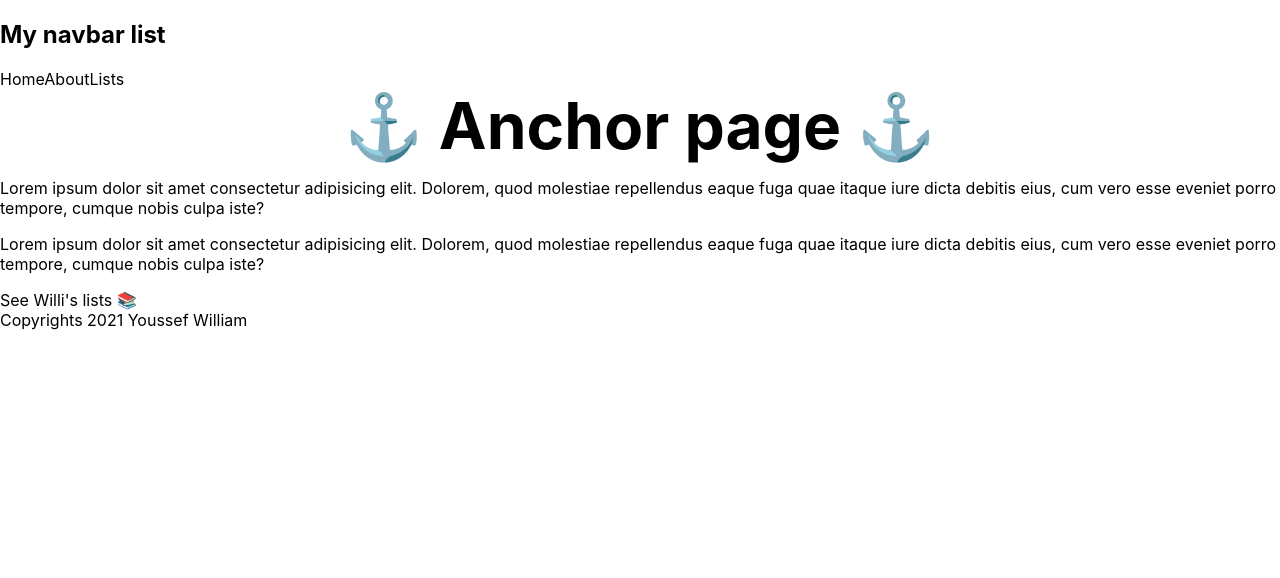
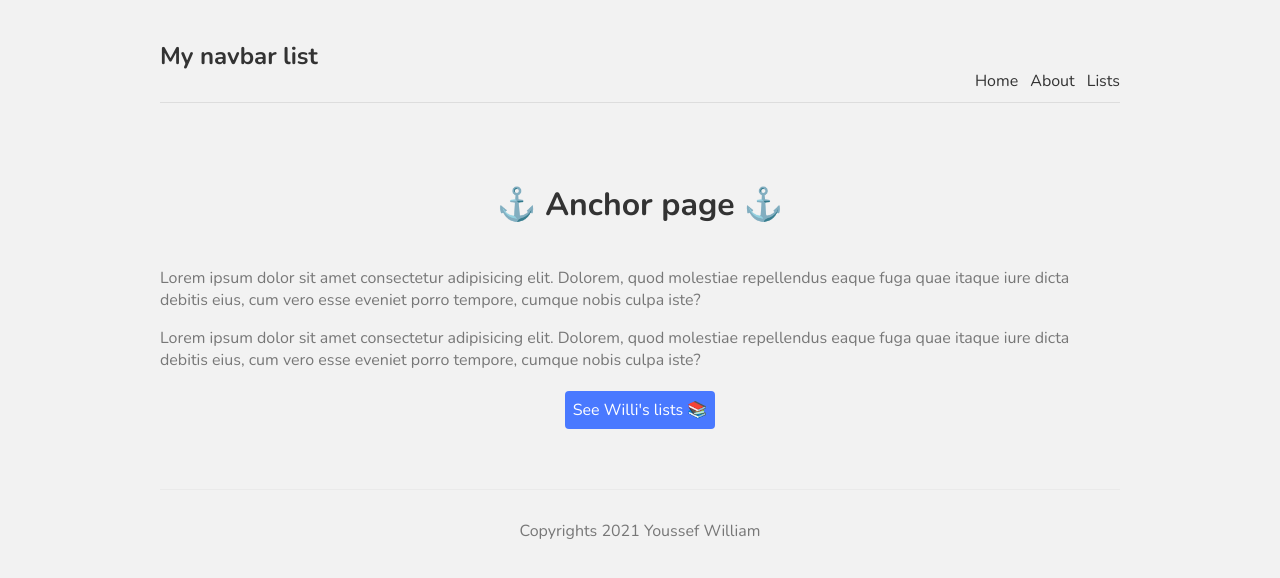
Before and after one commit to YoussefWilliam/next-js-beta, a Next.js app: page / in a window 1280 px wide. Shown: the top 578 px of the page. Built offline with nearby package versions, Linux system fonts and the light colour scheme.

Commit message:
Adding proper styles

```diff
--- a/styles/Home.module.css
+++ b/styles/Home.module.css
@@ -1,121 +1,18 @@
-.container {
-  min-height: 100vh;
-  padding: 0 0.5rem;
-  display: flex;
-  flex-direction: column;
-  justify-content: center;
-  align-items: center;
-  height: 100vh;
-}
-
-.main {
-  padding: 5rem 0;
-  flex: 1;
-  display: flex;
-  flex-direction: column;
-  justify-content: center;
-  align-items: center;
-}
-
-.footer {
-  width: 100%;
-  height: 100px;
-  border-top: 1px solid #eaeaea;
-  display: flex;
-  justify-content: center;
-  align-items: center;
-}
-
-.footer a {
-  display: flex;
-  justify-content: center;
-  align-items: center;
-  flex-grow: 1;
-}
-
-.title a {
-  color: #0070f3;
-  text-decoration: none;
-}
-
-.title a:hover,
-.title a:focus,
-.title a:active {
-  text-decoration: underline;
-}
-
 .title {
-  margin: 0;
-  line-height: 1.15;
-  font-size: 4rem;
-}
-
-.title,
-.description {
+  color: #333;
+  padding-bottom: 20px;
   text-align: center;
 }
-
-.description {
-  line-height: 1.5;
-  font-size: 1.5rem;
+.text {
+  color: #777;
 }
-
-.code {
-  background: #fafafa;
-  border-radius: 5px;
-  padding: 0.75rem;
-  font-size: 1.1rem;
-  font-family: Menlo, Monaco, Lucida Console, Liberation Mono, DejaVu Sans Mono,
-    Bitstream Vera Sans Mono, Courier New, monospace;
+.btn {
+  display: block;
+  width: 150px;
+  padding: 8px 0;
+  margin: 20px auto;
+  background: #4979ff;
+  border-radius: 4px;
+  color: white;
+  text-align: center;
 }
-
-.grid {
-  display: flex;
-  align-items: center;
-  justify-content: center;
-  flex-wrap: wrap;
-  max-width: 800px;
-  margin-top: 3rem;
-}
-
-.card {
-  margin: 1rem;
-  padding: 1.5rem;
-  text-align: left;
-  color: inherit;
-  text-decoration: none;
-  border: 1px solid #eaeaea;
-  border-radius: 10px;
-  transition: color 0.15s ease, border-color 0.15s ease;
-  width: 45%;
-}
-
-.card:hover,
-.card:focus,
-.card:active {
-  color: #0070f3;
-  border-color: #0070f3;
-}
-
-.card h2 {
-  margin: 0 0 1rem 0;
-  font-size: 1.5rem;
-}
-
-.card p {
-  margin: 0;
-  font-size: 1.25rem;
-  line-height: 1.5;
-}
-
-.logo {
-  height: 1em;
-  margin-left: 0.5rem;
-}
-
-@media (max-width: 600px) {
-  .grid {
-    width: 100%;
-    flex-direction: column;
-  }
-}
--- a/styles/globals.css
+++ b/styles/globals.css
@@ -1,16 +1,37 @@
-html,
+@import url('https://fonts.googleapis.com/css2?family=Nunito:wght@300;400;600;700&display=swap');
+
 body {
-  padding: 0;
-  margin: 0;
-  font-family: -apple-system, BlinkMacSystemFont, Segoe UI, Roboto, Oxygen,
-    Ubuntu, Cantarell, Fira Sans, Droid Sans, Helvetica Neue, sans-serif;
+  background: #f2f2f2;
+  color: #333;
+  font-family: "Nunito";
 }
-
 a {
-  color: inherit;
+  color: #333;
   text-decoration: none;
 }
-
-* {
-  box-sizing: border-box;
+.content {
+  max-width: 960px;
+  margin: 0 auto;
 }
+nav {
+  margin: 10px auto 80px;
+  padding: 10px 0;
+  display: flex;
+  justify-content: flex-end;
+  align-items: flex-end;
+  border-bottom: 1px solid #ddd;
+}
+nav a {
+  margin-left: 12px;
+}
+nav .logo {
+  margin-right: auto;
+}
+footer {
+  display: block;
+  text-align: center;
+  padding: 30px 0;
+  margin-top: 60px;
+  color: #777;
+  border-top: 1px solid #eaeaea;
+}
```
Also changed, not shown: styles/Willi.module.css (added).
